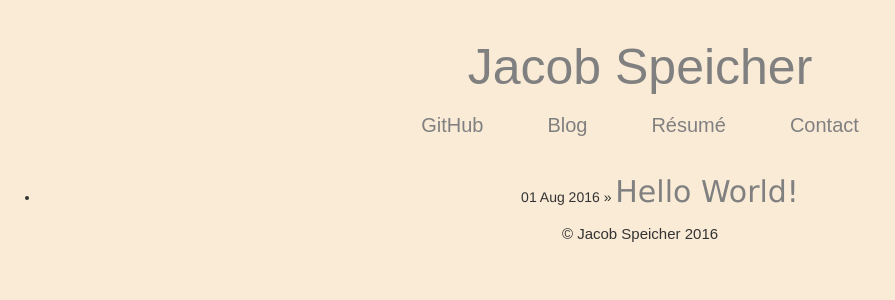
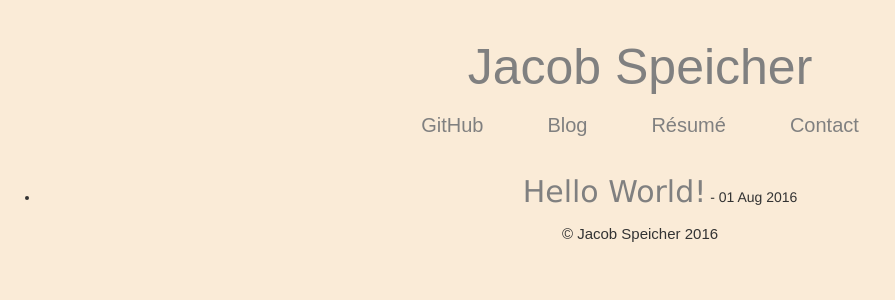
Before and after one commit to jacobspeicher/jacobspeicher.github.io, a Jekyll site: the page built from blog/index.html, in a window 1280 px wide. Shown: the top 300 px of the page, without its empty margins (0-895 px from the left). Built offline with Jekyll 4.4.1, drawn with Linux system fonts in a browser that asks for light colours.

Commit message:
Swapped link and date

```diff
--- a/blog/index.html
+++ b/blog/index.html
@@ -5,6 +5,6 @@ title: Jacob Speicher - Blog
 
 <ul class="posts">
 	{% for post in site.posts %}
-	<li><span>{{ post.date | date_to_string }} » <a class="blog-link" href="{{ post.url }}" title="{{ post.title }}">{{ post.title }}</a></span></li>
+	<li><span> <a class="blog-link" href="{{ post.url }}" title="{{ post.title }}">{{ post.title }}</a> - {{ post.date | date_to_string }} </span></li>
 	{% endfor %}
 </ul>
```
